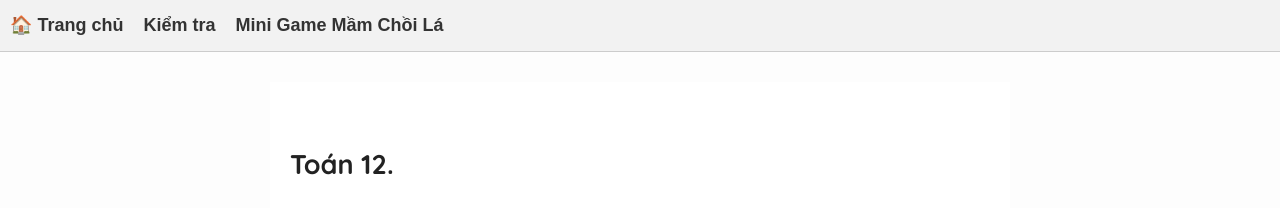
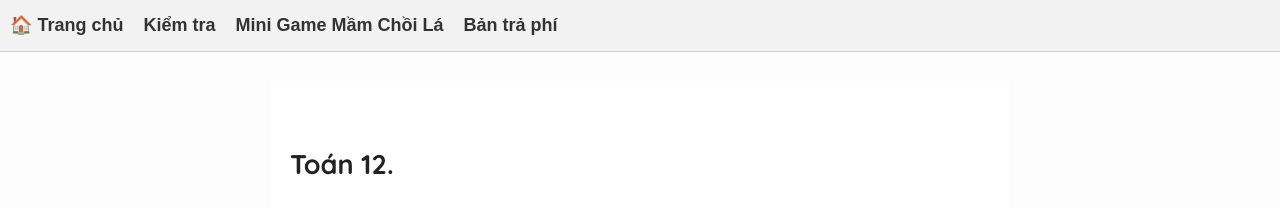
Before and after one commit to NguyenMuoiVN1988/publicstudyrepo, a Jekyll site: the page built from index.md, in a window 1280 px wide. Shown: the top 208 px of the page. Built offline with Jekyll 4.4.1, drawn with Linux system fonts in a browser that asks for light colours.

Commit message:
Update default.html

```diff
--- a/_layouts/default.html
+++ b/_layouts/default.html
@@ -26,7 +26,7 @@
      <a href="https://www.publicstudy.net/">🏠 Trang chủ</a>
          <a href="https://exam12.publicstudy.net/"> Kiểm tra</a>
      <a href="https://mamchoila.publicstudy.net/"> Mini Game Mầm Chồi Lá</a>
-
+     <a href="https://vipexam.publicstudy.net/"> Bản trả phí</a>
     </div>
 
    <div class="content">
```
